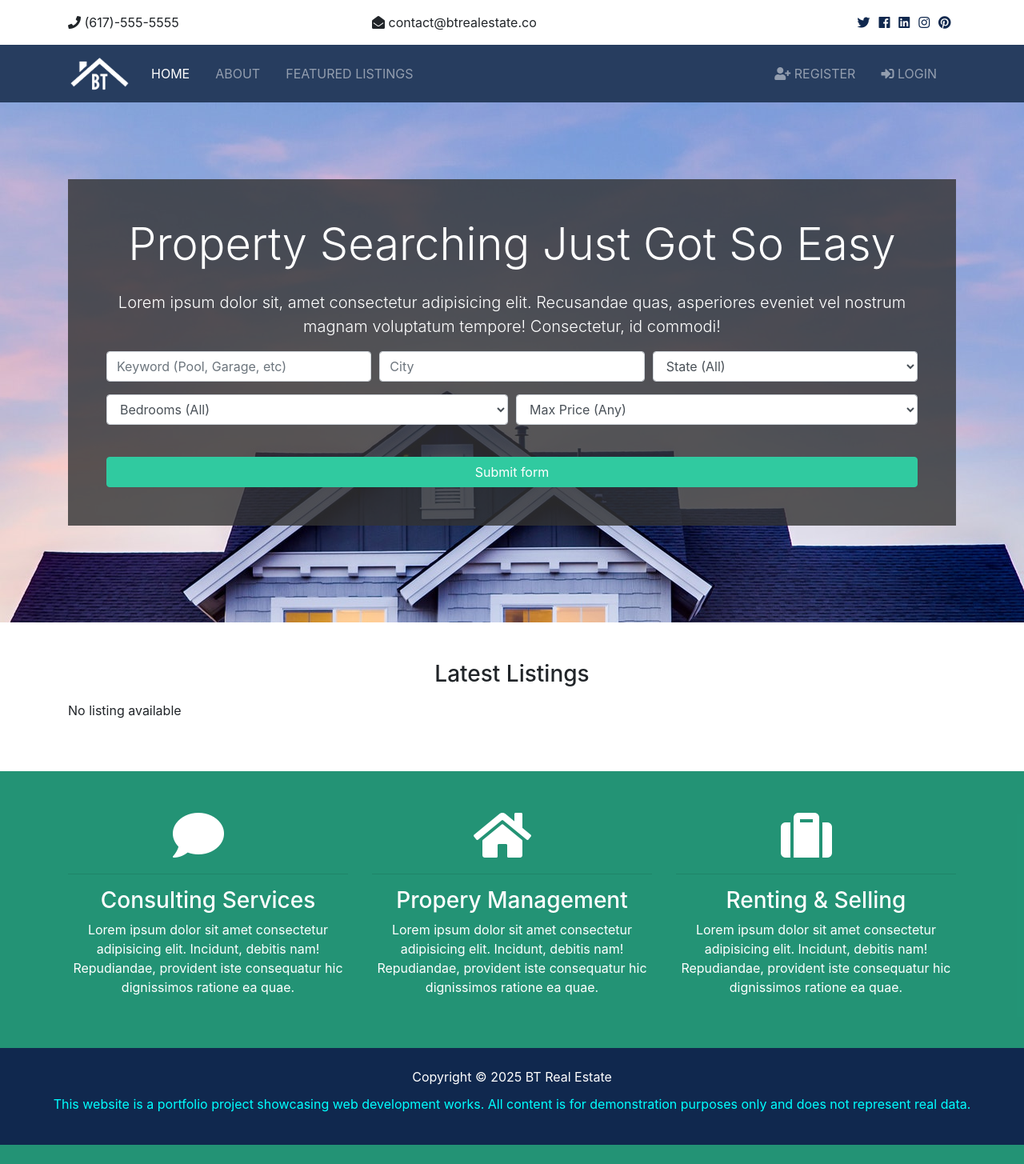
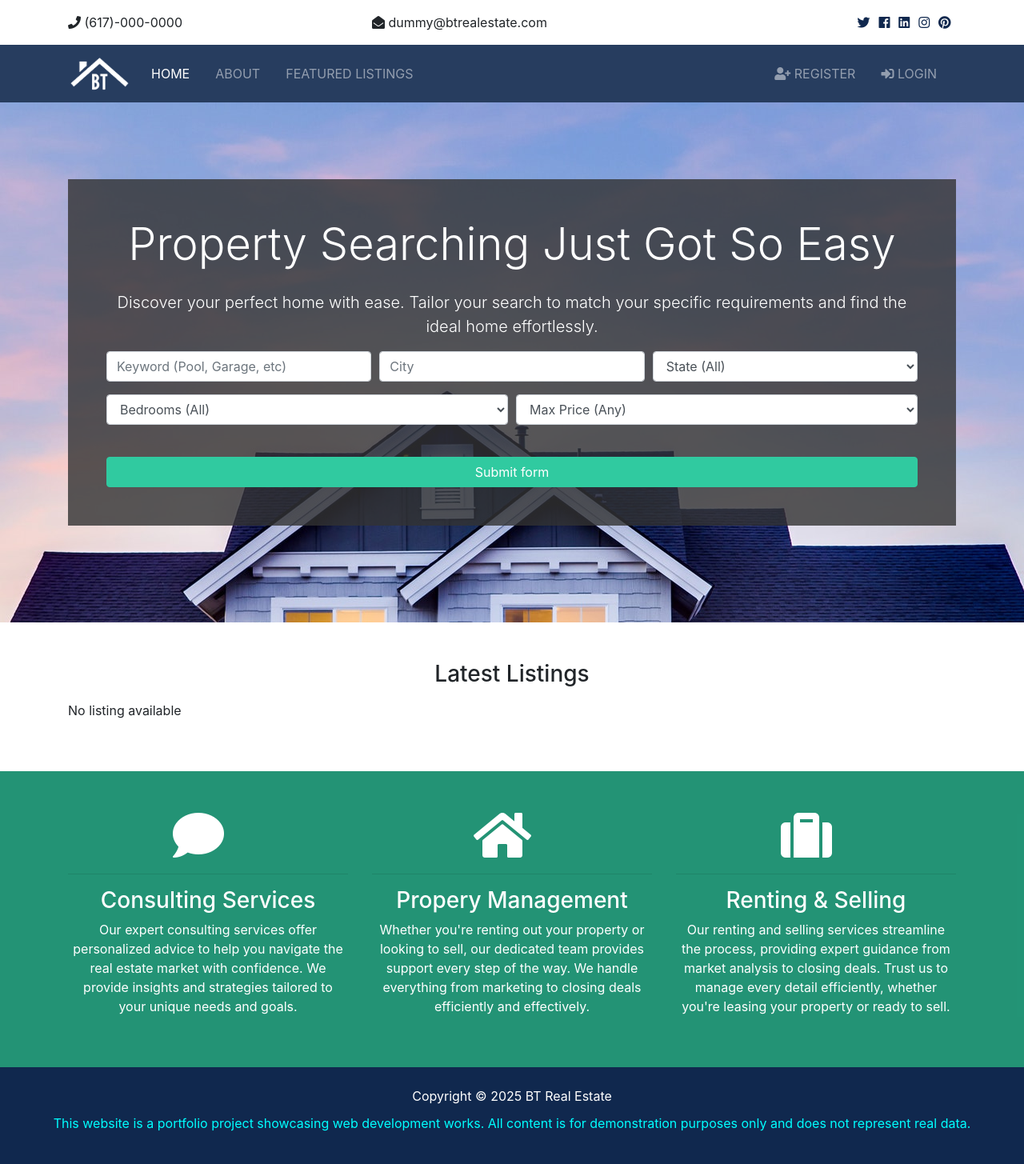
Before and after one commit to ardianumam/btre_project, a Django app: page / in a window 1280 px wide. Shown: the whole page at 80% size. Before the commit the page ends 1431 px from the top, so only its background shows below. Run offline with Django 3.2, Linux system fonts and the light colour scheme; data that the repository does not hold is empty; parts of the project's set-up code (start-up, migrations or seed data) failed here and were passed over; some libraries are stand-ins or nearby versions.

Commit message:
Replace dummy texts with proper ones

```diff
--- a/templates/listings/listings.html
+++ b/templates/listings/listings.html
@@ -11,7 +11,7 @@
       <div class="row text-center">
         <div class="col-md-12">
           <h1 class="display-4">Browse Our Properties</h1>
-          <p class="lead">Lorem ipsum dolor sit, amet consectetur adipisicing elit. Sunt, pariatur!</p>
+          <p class="lead">Discover beautiful homes and fantastic locations. Your dream home is just a click away!</p>
         </div>
       </div>
     </div>
@@ -71,7 +71,7 @@
                       <i class="fas fa-user"></i> {{ listing.realtor }}</div>
                   </div>
                   <div class="row text-secondary pb-2">
-                    <div class="col-6">
+                    <div class="col-8">
                       <i class="fas fa-clock"></i> {{ listing.list_date | timesince }} </div>
                   </div>
                   <hr>
--- a/templates/listings/search.html
+++ b/templates/listings/search.html
@@ -78,11 +78,11 @@
       <nav aria-label="breadcrumb">
         <ol class="breadcrumb">
           <li class="breadcrumb-item">
-            <a href="index.html">
+            <a href="{% url 'listings' %}">
               <i class="fas fa-home"></i> Home</a>
           </li>
           <li class="breadcrumb-item">
-            <a href="listings.html">Browse Listings</a>
+            <a href="{% url 'listings' %}">Browse Listings</a>
           </li>
           <li class="breadcrumb-item active"> Search Results</li>
         </ol>
@@ -130,7 +130,7 @@
                       <i class="fas fa-user"></i> {{ listing.realtor }}</div>
                   </div>
                   <div class="row text-secondary pb-2">
-                    <div class="col-6">
+                    <div class="col-8">
                       <i class="fas fa-clock"></i> {{ listing.list_date | timesince }} </div>
                   </div>
                   <hr>
--- a/templates/pages/index.html
+++ b/templates/pages/index.html
@@ -15,8 +15,7 @@
           <h1 class="display-4 mb-4">
             Property Searching Just Got So Easy
           </h1>
-          <p class="lead">Lorem ipsum dolor sit, amet consectetur adipisicing elit. Recusandae quas, asperiores eveniet vel nostrum magnam
-            voluptatum tempore! Consectetur, id commodi!</p>
+          <p class="lead">Discover your perfect home with ease. Tailor your search to match your specific requirements and find the ideal home effortlessly.</p>
           <div class="search">
             <form action="{% url 'search' %}">
               <!-- Form Row 1 -->
@@ -112,7 +111,7 @@
                       <i class="fas fa-user"></i> {{listing.realtor}}</div>
                   </div>
                   <div class="row text-secondary pb-2">
-                    <div class="col-6">
+                    <div class="col-8">
                       <i class="fas fa-clock"></i> {{listing.list_date | timesince}}</div>
                   </div>
                   <hr>
@@ -137,22 +136,19 @@
           <i class="fas fa-comment fa-4x mr-4"></i>
           <hr>
           <h3>Consulting Services</h3>
-          <p>Lorem ipsum dolor sit amet consectetur adipisicing elit. Incidunt, debitis nam! Repudiandae, provident iste consequatur
-            hic dignissimos ratione ea quae.</p>
+          <p>Our expert consulting services offer personalized advice to help you navigate the real estate market with confidence. We provide insights and strategies tailored to your unique needs and goals.</p>
         </div>
         <div class="col-md-4">
           <i class="fas fa-home fa-4x mr-4"></i>
           <hr>
           <h3>Propery Management</h3>
-          <p>Lorem ipsum dolor sit amet consectetur adipisicing elit. Incidunt, debitis nam! Repudiandae, provident iste consequatur
-            hic dignissimos ratione ea quae.</p>
+          <p>Whether you're renting out your property or looking to sell, our dedicated team provides support every step of the way. We handle everything from marketing to closing deals efficiently and effectively.</p>
         </div>
         <div class="col-md-4">
           <i class="fas fa-suitcase fa-4x mr-4"></i>
           <hr>
           <h3>Renting & Selling</h3>
-          <p>Lorem ipsum dolor sit amet consectetur adipisicing elit. Incidunt, debitis nam! Repudiandae, provident iste consequatur
-            hic dignissimos ratione ea quae.</p>
+          <p>Our renting and selling services streamline the process, providing expert guidance from market analysis to closing deals. Trust us to manage every detail efficiently, whether you're leasing your property or ready to sell.</p>
         </div>
       </div>
     </div>
--- a/templates/partials/_topbar.html
+++ b/templates/partials/_topbar.html
@@ -3,10 +3,10 @@
     <div class="container">
     <div class="row">
         <div class="col-md-4">
-        <i class="fas fa-phone"></i> (617)-555-5555
+        <i class="fas fa-phone"></i> (617)-000-0000
         </div>
         <div class="col-md-4">
-        <i class="fas fa-envelope-open"></i> contact@btrealestate.co
+        <i class="fas fa-envelope-open"></i> dummy@btrealestate.com
         </div>
         <div class="col-md-4">
         <div class="social text-right">
```
Also changed, not shown: templates/pages/about.html (+6 -6 lines).
